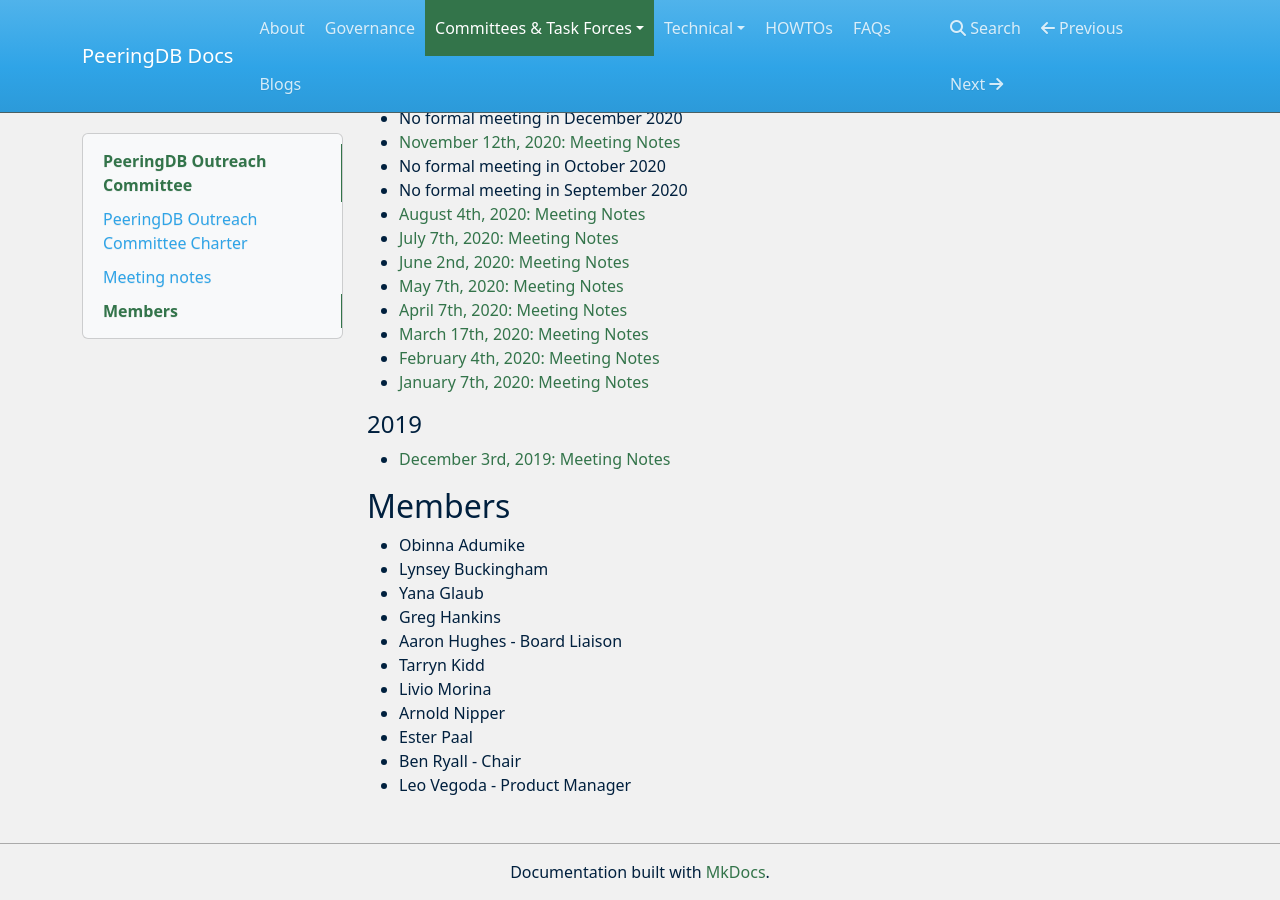
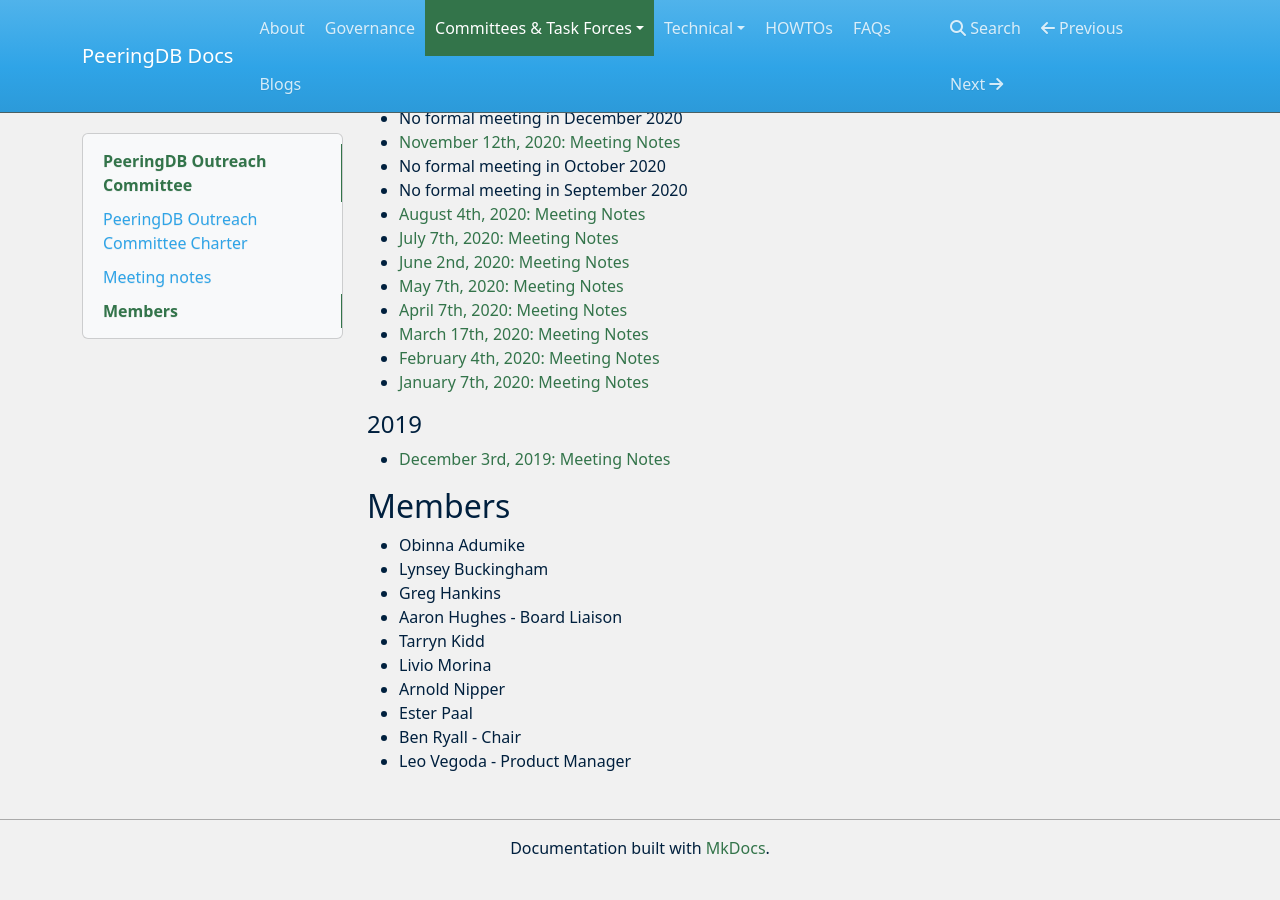
Before and after one commit to peeringdb/docs, an MkDocs documentation site: the page built from docs/committee/outreach/index.md, in a window 1280 px wide and 900 px high, scrolled down 2087 px. Built offline with MkDocs 1.6.1, drawn with Linux system fonts in a browser that asks for light colours; nearby versions of some CDN libraries; after the commit the page ends 2963 px from its top, so only the background shows below that.

Commit message:
Removed Yana from OC.

```diff
--- a/docs/committee/outreach/index.md
+++ b/docs/committee/outreach/index.md
@@ -57,7 +57,6 @@
 
 - Obinna Adumike
 - Lynsey Buckingham
-- Yana Glaub
 - Greg Hankins
 - Aaron Hughes - Board Liaison
 - Tarryn Kidd
```
